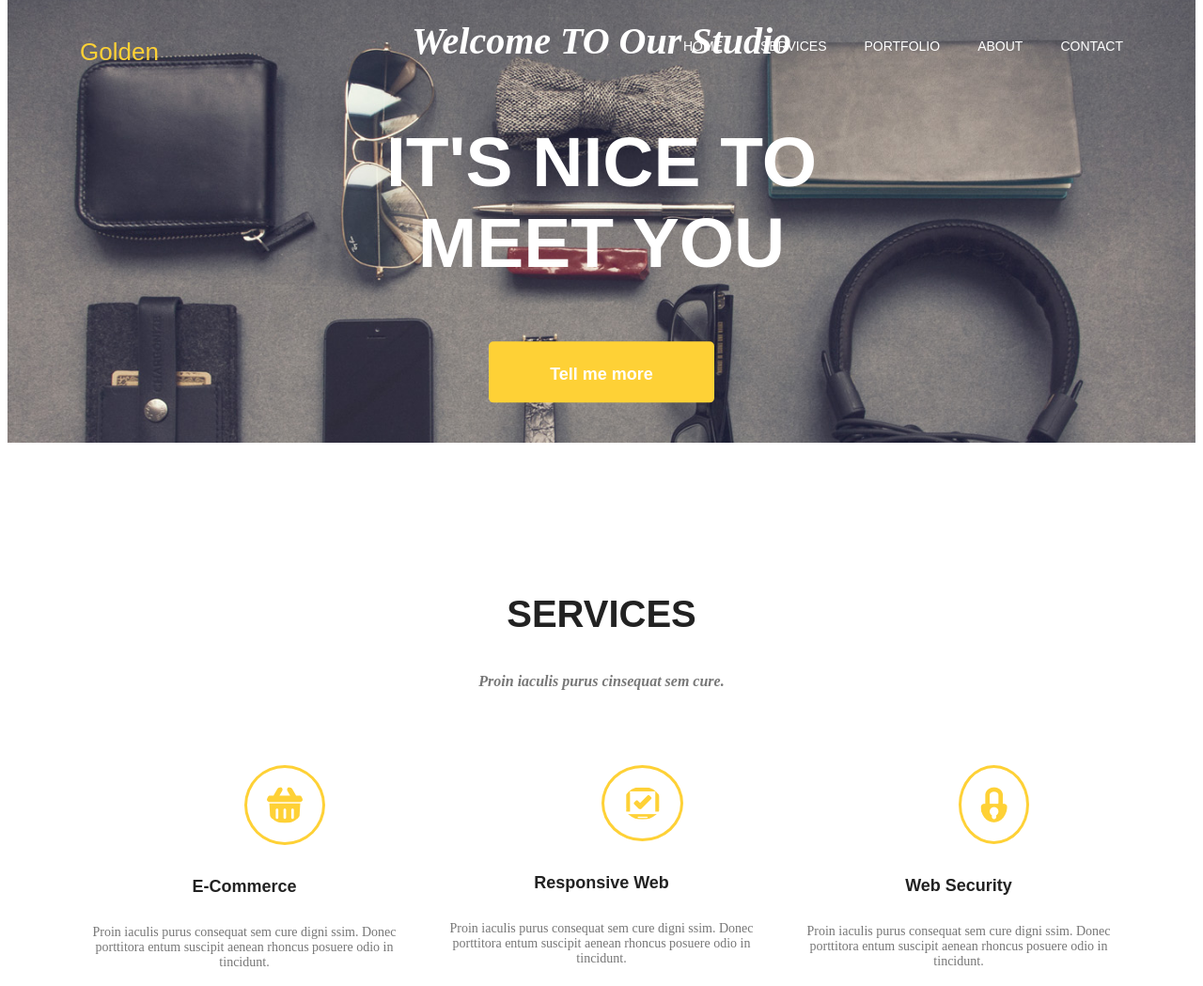
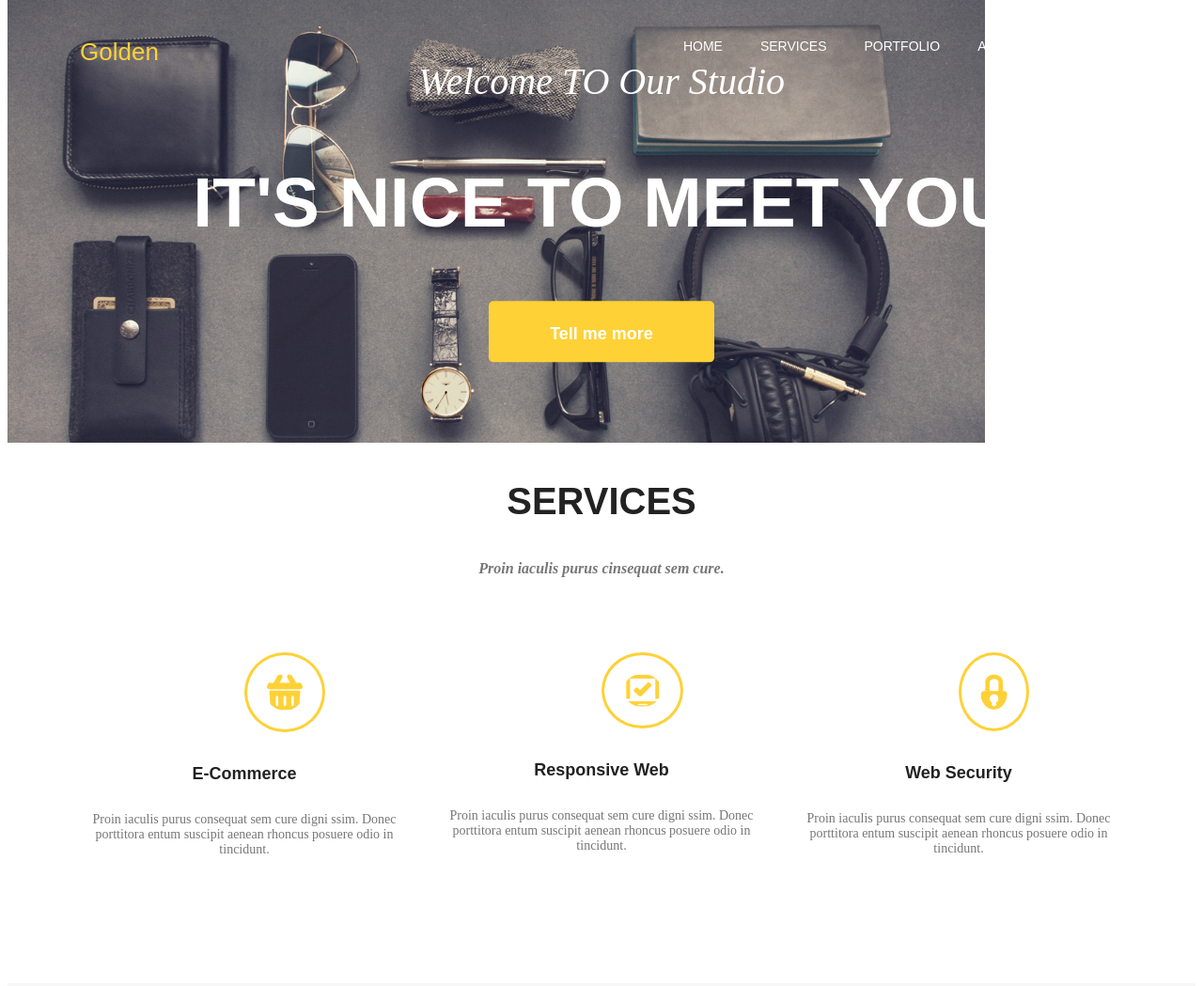
Before and after one commit to Krzemir/zadanie-golden, a website: page index.html in a window 1280 px wide. Shown: the top 1049 px of the page at 94% size. Drawn offline with Linux system fonts and the light colour scheme; a web font is replaced by a local one.

Commit message:
fix styles-partly-2

```diff
--- a/sass/style.scss
+++ b/sass/style.scss
@@ -105,17 +105,18 @@ p {
 .splash {
     background-image: url("../images/header-bg.jpg");
     background-repeat: no-repeat;
-    background-size: cover;
+    background-size: contain;
     background-attachment: fixed;
-    background-color: #777777;
     height: calc(50vh + 120px);
     margin-top: -120px;
+    margin-bottom: -120px;
     position: relative;
     z-index: -1;
 }
 
 .splash-inner {
     position: absolute;
+    width: 100%;
     top: 50%;
     left: 50%;
     transform: translate(-50%, -50%);
@@ -123,6 +124,7 @@ p {
     color: $color-font-white;
     h1 {
         font-family: $font-two;
+        font-weight: 200;
         font-style: italic;
         font-size: 40px;
     }
```
Also changed, not shown: css/style.css, 1 other file.
